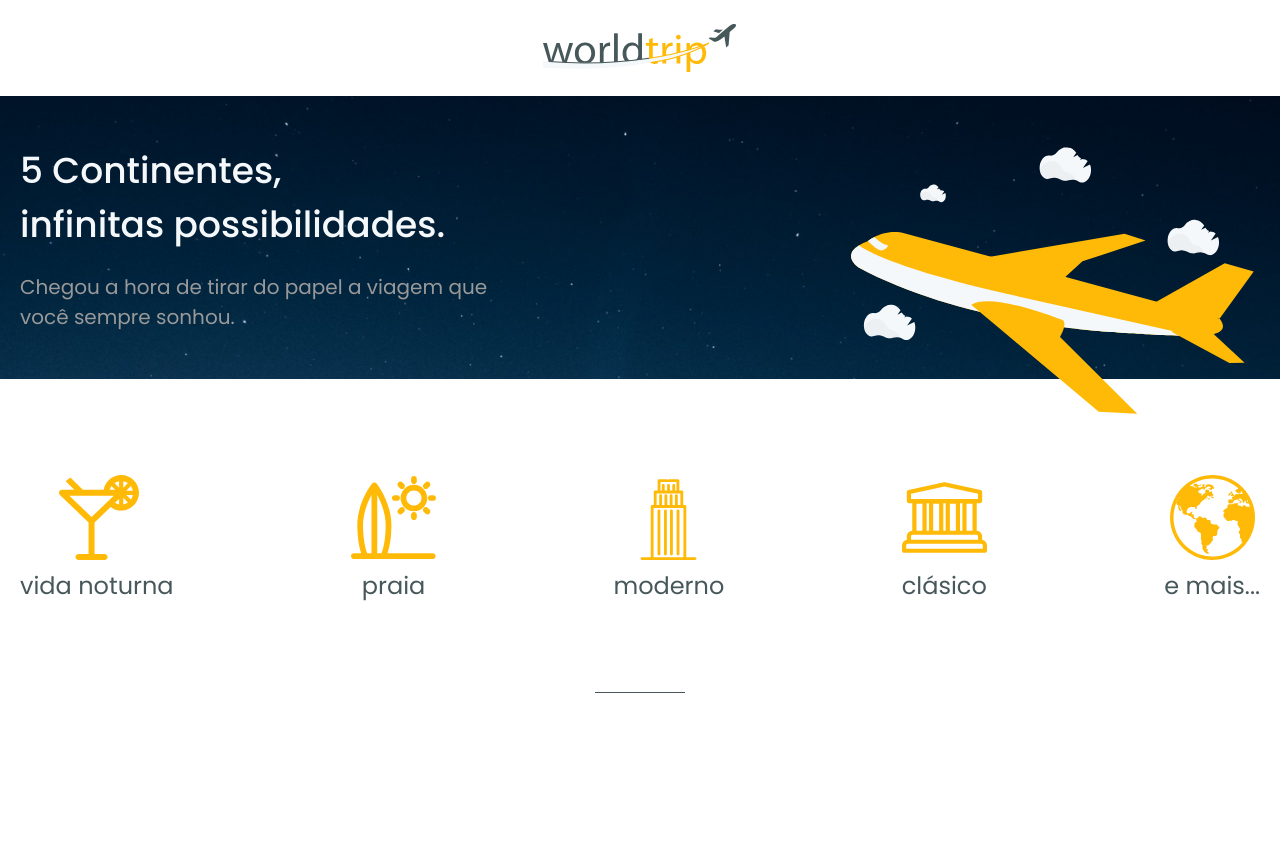
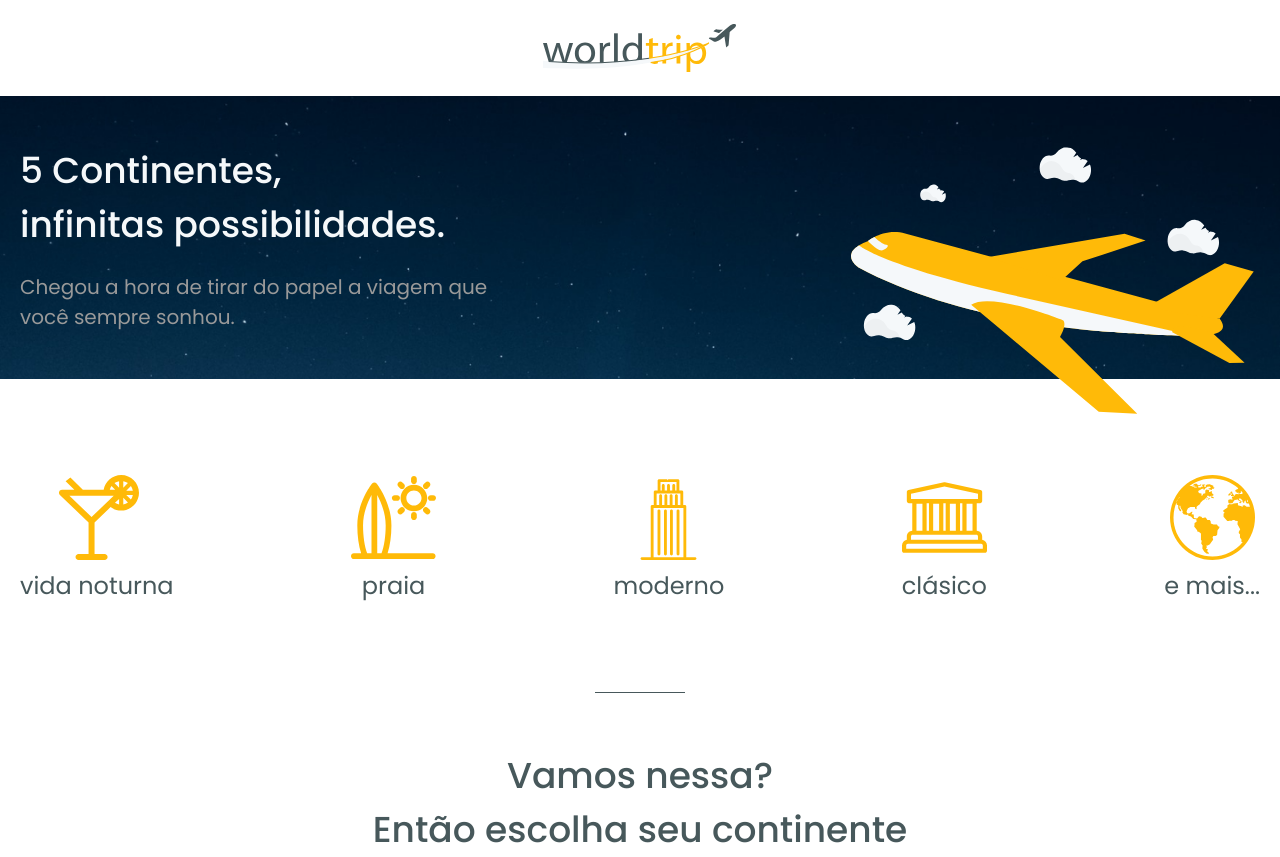
Before and after one commit to nicolaskruger/word-trip-chakra-ui, a Next.js app: page / in a window 1280 px wide. Before the commit the page ends 800 px from the top, so only its background shows below. Built offline with nearby package versions, Linux system fonts and the light colour scheme.

Commit message:
section midle finish

```diff
--- a/src/components/Section/HomeMidle/index.tsx
+++ b/src/components/Section/HomeMidle/index.tsx
@@ -1,4 +1,4 @@
-import { Box, Stack } from "@chakra-ui/react";
+import { Box, Stack, Text } from "@chakra-ui/react";
 import { FC } from "react";
 import { Options } from "./Options";
 import { SeparetedLine } from "./SeparatedLine";
@@ -15,7 +15,17 @@ export const SectionMidle: FC = () => {
             <Stack>
                 <Options />
                 <SeparetedLine />
+                <Text
+                    textAlign={"center"}
+                    color={"dark.700"}
+                    fontSize={["1.25rem", "2.25rem"]}
+                    fontWeight={"medium"}
+                    mb={["5", "12"]}
+                >
+                    Vamos nessa?<br />
+                    Então escolha seu continente
+                </Text>
             </Stack>
-        </Box>
+        </Box >
     )
 }
```
